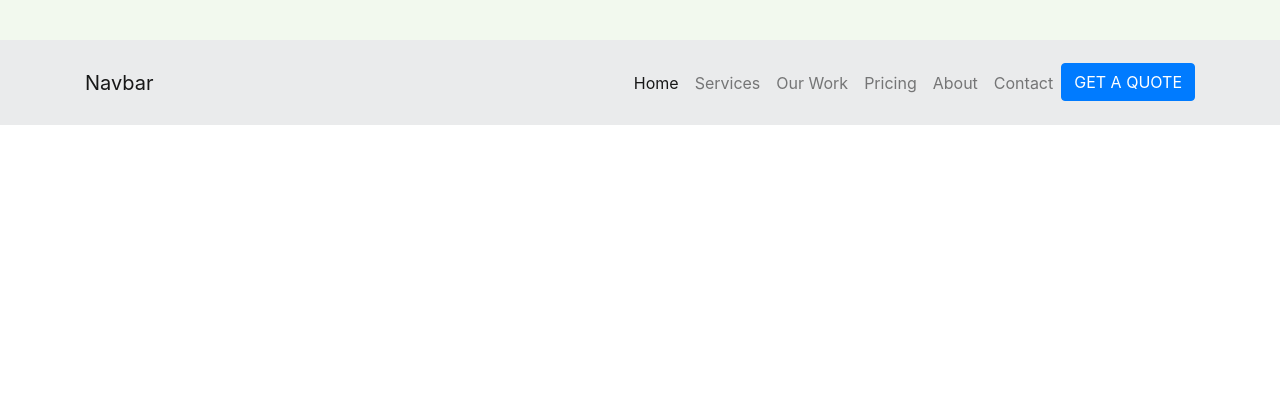
After one commit to Nasseh123/rateme, a Django app: template projects/templates/base.html in a window 1280 px wide. The commit adds this page. Shown: the top 420 px of the page. Run offline with Django 3.2, Linux system fonts and the light colour scheme; the template is opened without the code that fills it, so the values that code supplies are empty; some libraries are stand-ins or nearby versions.

Commit message:
Added django4 bootstrap and installed it into the apps settings.Created a navbar and its js and css components

```diff
--- /dev/null
+++ b/projects/templates/base.html
@@ -0,0 +1,36 @@
+{% load bootstrap4 %}
+{% load static%}
+<!DOCTYPE html>
+<html>
+<head>
+  <meta charset="utf-8">
+
+  {% if title %}
+  <title>Moringa Tribune - {{title}}</title>
+  {% else %}
+    <title> Moringa Tribune </title>
+  {% endif %}
+
+  {% block styles %}
+    {% bootstrap_css %}
+    <link rel="stylesheet" href="https://cdnjs.cloudflare.com/ajax/libs/twitter-bootstrap/4.0.0-beta/css/bootstrap.min.css">
+    <link rel="stylesheet" href="static/navbar/navbar.css">
+    <script src="static/navbar/navbar.js"></script>
+  {% endblock %}
+
+</head>
+<body>
+    {% include "navbar.html" %}
+
+    {% block content %}
+    {%endblock%}
+
+    {% block scripts %}
+        <script src="https://ajax.googleapis.com/ajax/libs/jquery/3.2.1/jquery.min.js"></script>
+        <script src="https://cdnjs.cloudflare.com/ajax/libs/jquery/3.2.1/jquery.min.js"></script>
+        <script src="https://cdnjs.cloudflare.com/ajax/libs/twitter-bootstrap/4.0.0-beta/js/bootstrap.min.js"></script>
+        <script src="static/navbar/navbar.js"></script>
+     {% bootstrap_javascript %}
+    {% endblock %}
+</body>
+</html>
--- a/projects/templates/index.html
+++ b/projects/templates/index.html
@@ -1 +1,5 @@
-<h1>WORKED!</h1>
+{%extends 'base.html'%}
+{% block content %}
+{{block.super}}
+
+{% endblock %}
--- /dev/null
+++ b/projects/templates/navbar.html
@@ -0,0 +1,59 @@
+   <!DOCTYPE html>
+
+       <head>
+           <meta charset="utf-8">
+           <meta http-equiv="X-UA-Compatible" content="IE=edge">
+           <title></title>
+           <meta name="description" content="">
+           <meta name="viewport" content="width=device-width, initial-scale=1">
+           <link rel="stylesheet" href="">
+       </head>
+       <body>
+          <!--top header-->
+   <header>
+    <!--most top info -->
+    <div style="height: 40px; background: #f2f9ee"></div>
+    <!-- End most top info -->
+
+    <nav class="navbar  navbar-expand-lg navbar-light top-navbar" data-toggle="sticky-onscroll">
+      <div class="container">
+        <a class="navbar-brand" href="#">Navbar</a>
+        <button class="navbar-toggler" type="button" data-toggle="collapse" data-target="#navbarSupportedContent" aria-controls="navbarSupportedContent" aria-expanded="false" aria-label="Toggle navigation">
+          <span class="navbar-toggler-icon"></span>
+        </button>
+
+        <div class="collapse navbar-collapse justify-content-end" id="navbarSupportedContent">
+          <ul class="navbar-nav pull-right">
+            <li class="nav-item">
+              <a class="nav-link active" href="#">Home</a>
+            </li>
+            <li class="nav-item">
+              <a class="nav-link" href="#">Services</a>
+            </li>
+            <li class="nav-item">
+              <a class="nav-link" href="#">Our Work</a>
+            </li>
+            <li class="nav-item">
+              <a class="nav-link" href="#">Pricing</a>
+            </li>
+            <li class="nav-item">
+              <a class="nav-link" href="#">About</a>
+            </li>
+            <li class="nav-item">
+              <a class="nav-link" href="#">Contact</a>
+            </li>
+            <li class="nav-item">
+              <a class="btn btn-primary" href="#">GET A QUOTE</a>
+            </li>
+
+          </ul>
+
+        </div>
+      </div>
+    </nav>
+
+  </header>
+  <!-- End top header-->
+           <script src="" async defer></script>
+       </body>
+   </html>
--- a/rateme/settings.py
+++ b/rateme/settings.py
@@ -38,6 +38,7 @@ INSTALLED_APPS = [
     'django.contrib.messages',
     'django.contrib.staticfiles',
     'projects.apps.ProjectsConfig',
+    'bootstrap4'
 ]
 
 MIDDLEWARE = [
@@ -119,3 +120,7 @@ USE_TZ = True
 # https://docs.djangoproject.com/en/3.0/howto/static-files/
 
 STATIC_URL = '/static/'
+
+STATICFILES_DIRS=[
+    os.path.join(BASE_DIR,"static"),
+]
--- a/requirements.txt
+++ b/requirements.txt
@@ -1,4 +1,10 @@
 asgiref==3.2.7
+beautifulsoup4==4.9.1
 Django==3.0.7
+django-bootstrap==0.2.4
+django-bootstrap4==2.0.1
+importlib-metadata==1.6.1
 pytz==2020.1
+soupsieve==2.0.1
 sqlparse==0.3.1
+zipp==3.1.0
--- /dev/null
+++ b/static/navbar/navbar.css
@@ -0,0 +1,17 @@
+/*sticky header position*/
+.sticky.is-sticky {
+    position: fixed;
+    left: 0;
+    right: 0;
+    top: 0;
+    z-index: 1000;
+    width: 100%;
+  }
+
+  body {
+    min-height: 1200px;
+  }
+  nav {
+    background: #eaebec;
+    min-height: 85px;
+  }
--- /dev/null
+++ b/static/navbar/navbar.js
@@ -0,0 +1,32 @@
+// Sticky navbar
+// =========================
+$(document).ready(function () {
+    // Custom function which toggles between sticky class (is-sticky)
+    var stickyToggle = function (sticky, stickyWrapper, scrollElement) {
+      var stickyHeight = sticky.outerHeight();
+      var stickyTop = stickyWrapper.offset().top;
+      if (scrollElement.scrollTop() >= stickyTop) {
+        stickyWrapper.height(stickyHeight);
+        sticky.addClass("is-sticky");
+      } else {
+        sticky.removeClass("is-sticky");
+        stickyWrapper.height("auto");
+      }
+    };
+
+    // Find all data-toggle="sticky-onscroll" elements
+    $('[data-toggle="sticky-onscroll"]').each(function () {
+      var sticky = $(this);
+      var stickyWrapper = $("<div>").addClass("sticky-wrapper"); // insert hidden element to maintain actual top offset on page
+      sticky.before(stickyWrapper);
+      sticky.addClass("sticky");
+
+      // Scroll & resize events
+      $(window).on("scroll.sticky-onscroll resize.sticky-onscroll", function () {
+        stickyToggle(sticky, stickyWrapper, $(this));
+      });
+
+      // On page load
+      stickyToggle(sticky, stickyWrapper, $(window));
+    });
+  });
```
